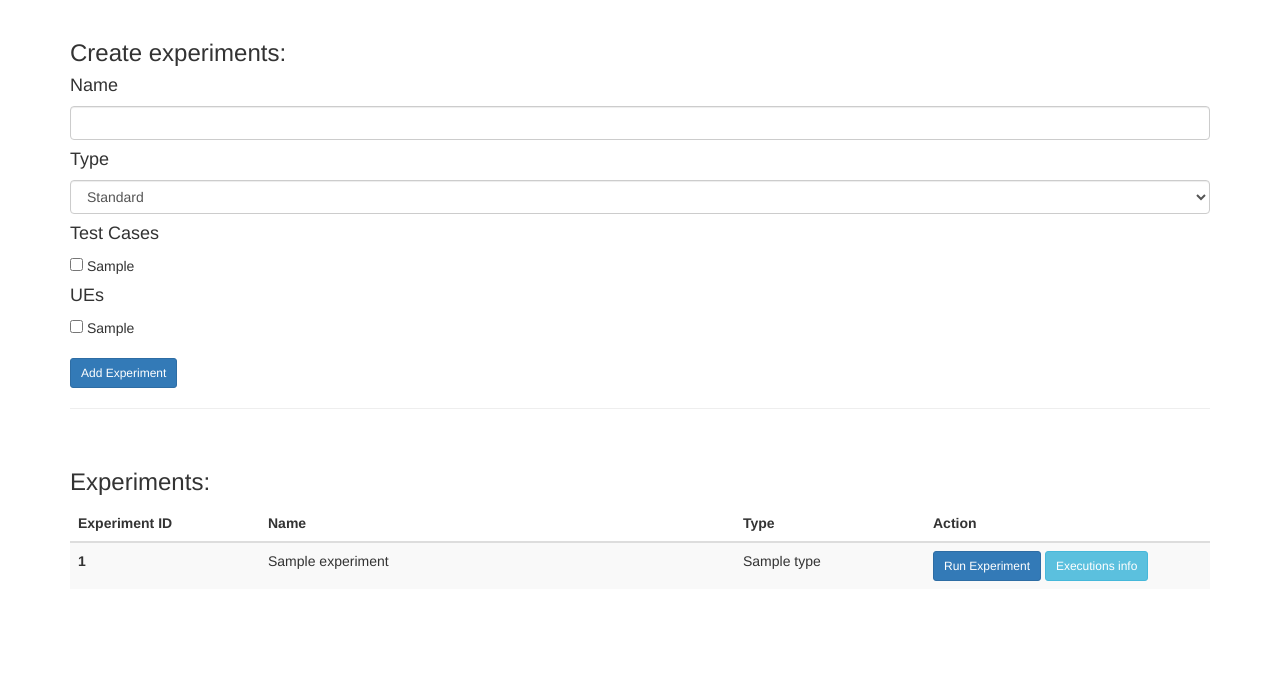
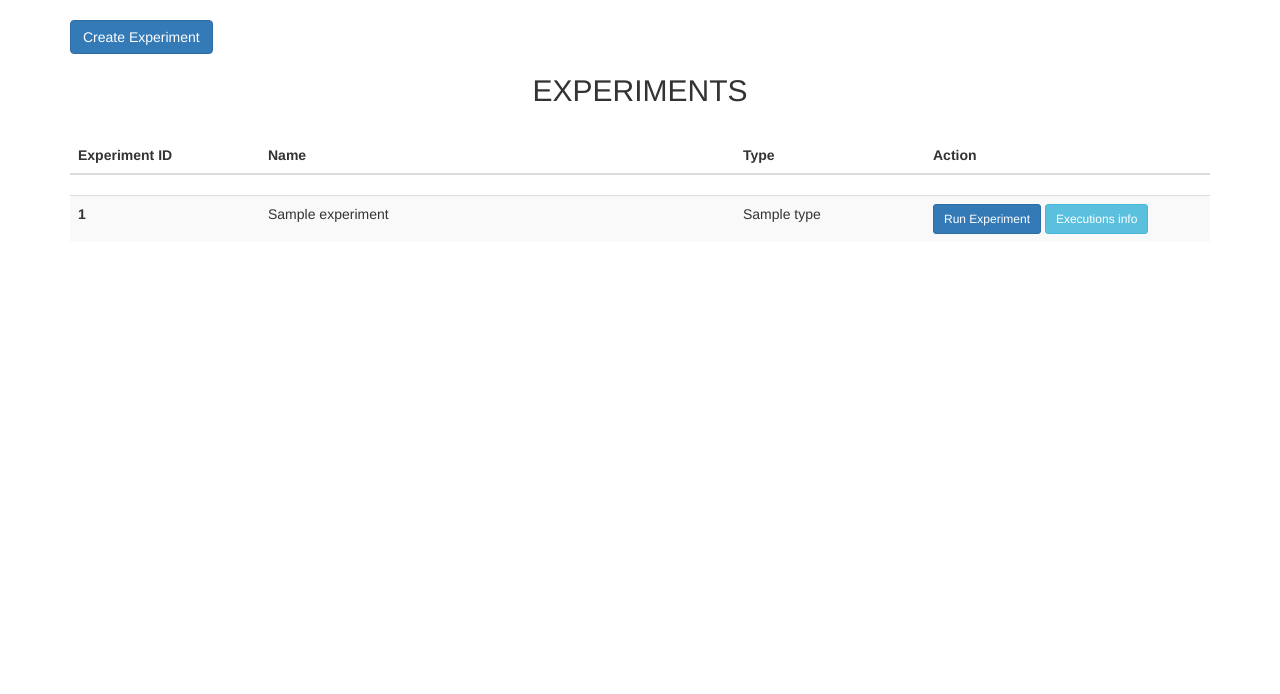
Before and after one commit to 6G-SANDBOX/portal, a Flask app: template app/templates/index.html in a window 1280 px wide. Shown: the part 52-746 px from the top of the page. Run offline with Flask 2, Linux system fonts and the light colour scheme; tables that the repository leaves empty hold one stand-in row (values such as "Sample post"); the template is opened without the code that fills it: values that come from a table or form of the project are taken from there, most other values are stand-ins (such as "Sample title", 1, 10 or a date in 2020); lists and menus that the app fills with data are empty; some libraries are stand-ins or nearby versions.

Commit message:
Separate create experiment form from index page

```diff
--- /dev/null
+++ b/app/static/css/main.css
@@ -0,0 +1,9 @@
+.custom-scrollbar {
+    position: relative;
+    height: 500px;
+    overflow: auto;
+}
+
+.table-wrapper-scrollbar{
+    display: block;
+}
--- a/app/templates/_experiment.html
+++ b/app/templates/_experiment.html
@@ -10,7 +10,7 @@
     </td>
     <td class="col-md-3">
         <form id="formRun" method="post" novalidate>
-            {{ form.hidden_tag() }}
+            {{ formRun.hidden_tag() }}
             <input type="hidden" name="id" value="{{ experiment.id }}"/>
             <button type="submit" name="submit" class="btn btn-primary btn-sm">Run Experiment</button>
             <a class="btn btn-info btn-sm" href="/experiment/{{ experiment.id }}" role="button">Executions info</a>
--- a/app/templates/index.html
+++ b/app/templates/index.html
@@ -2,62 +2,34 @@
 {% import 'bootstrap/wtf.html' as wtf %}
 {% block app_content %}
 <head>
-    <script src="http://ajax.googleapis.com/ajax/libs/jquery/2.1.0/jquery.min.js"></script>
-    <script type="text/javascript">
-        $(document).ready(function () {
-            $('#checkBtn').click(function() {
-              checked = $("input[type=checkbox]:checked").length;
-              if(!checked) {
-                alert("Please, select at least one Test Case");
-                return false;
-              }
-            });
-        });
-    </script>
+    <link rel="stylesheet" href="{{ url_for('static', filename='css/main.css') }}">
 </head>
 
+<a href="/new_experiment" class="btn btn-primary" role="button">Create Experiment</a>
 
-<h3>Create experiments:</h3>
-<form id="form" method="post">
-    {{ form.hidden_tag() }}
-    <h4>Name</h4>
-    <input class="form-control" type="text" name="name" required/>
-    <h4>Type</h4>
-    <select class="form-control" name="type">
-        <option value="Standard" selected>Standard</option>
-        <option value="Custom" disabled>Custom</option>
-    </select>
-    <h4>Test Cases</h4>
-    {% for test_case in test_case_list %}
-    <div class="custom-control custom-checkbox">
-        <input type="checkbox" class="custom-control-input" name="test_cases" value="{{test_case}}"> {{test_case}}</br>
+</br>
+<div style="text-align: center">
+    <h2>EXPERIMENTS</h2>
 </div>
-    {% endfor %}
-     <h4>UEs</h4>
-    {% for ue in ue_list %}
-    <div class="custom-control custom-checkbox">
-        <input type="checkbox" class="custom-control-input" name="ues" value="{{ue}}"> {{ue}}</br>
-    </div>
-    {% endfor %}
 </br>
-    <button type="submit" id="checkBtn" name="submit" class="btn btn-primary btn-sm">Add Experiment</button>
-</form>
-<hr>
-</br>
-<h3>Experiments:</h3>
 <table class="table table-striped">
     <thead class="thead-dark">
     <tr>
-        <th>Experiment ID</th>
-        <th>Name</th>
-        <th>Type</th>
-        <th>Action</th>
+        <th class="col-md-2">Experiment ID</th>
+        <th class="col-md-5">Name</th>
+        <th class="col-md-2">Type</th>
+        <th class="col-md-3">Action</th>
     </tr>
     </thead>
+</table>
+<div class="table-wrapper-scrollbar custom-scrollbar">
+    <table class="table table-striped">
         <tbody>
         {% for experiment in experiments %}
         {% include '_experiment.html' %}
         {% endfor %}
         </tbody>
     </table>
+</div>
+
 {% endblock %}
```
Also changed, not shown: app/main/routes.py (+20 -15 lines), app/templates/new_experiment.html (added, +48 -0 lines). Lines whose indentation alone changed are shown as unchanged.
